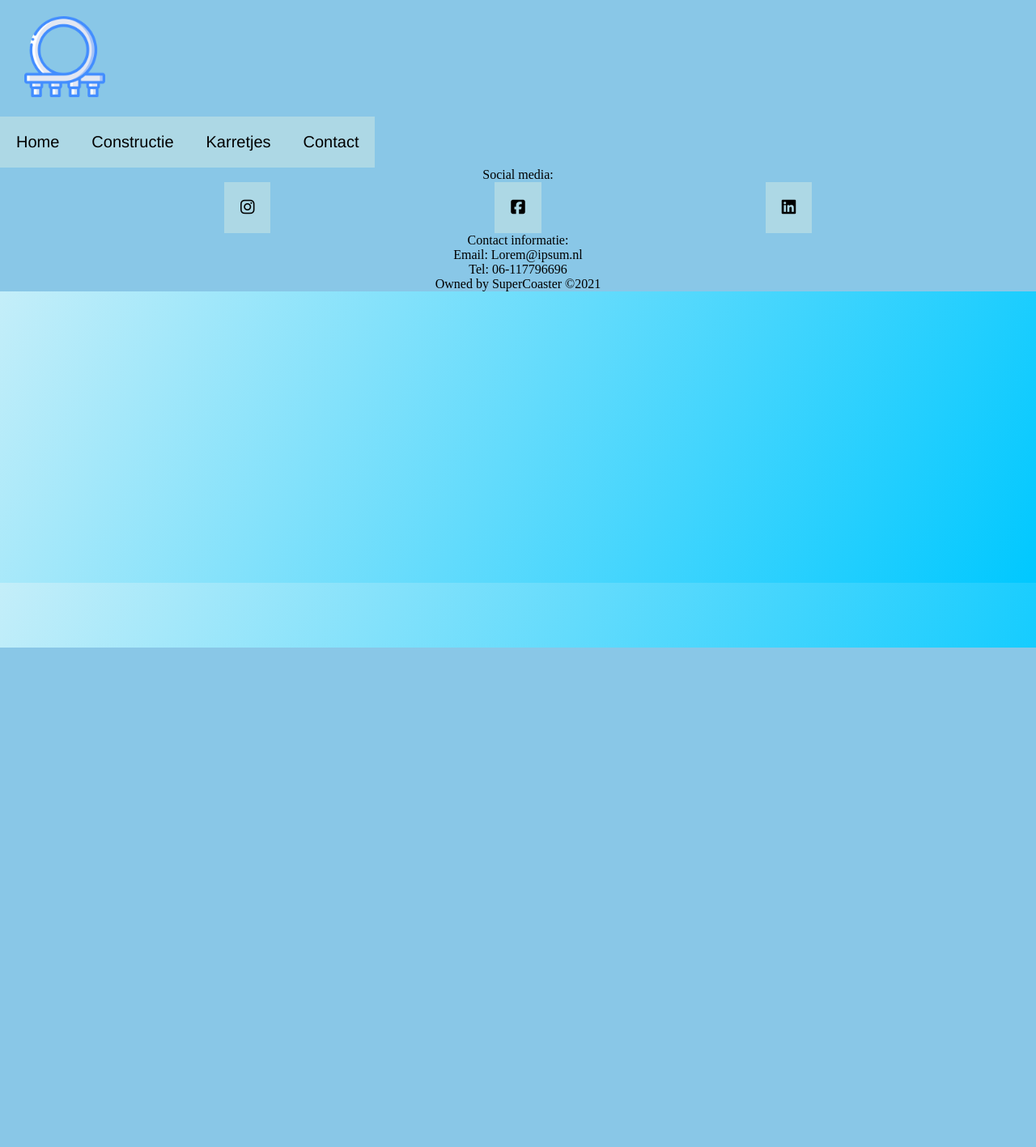
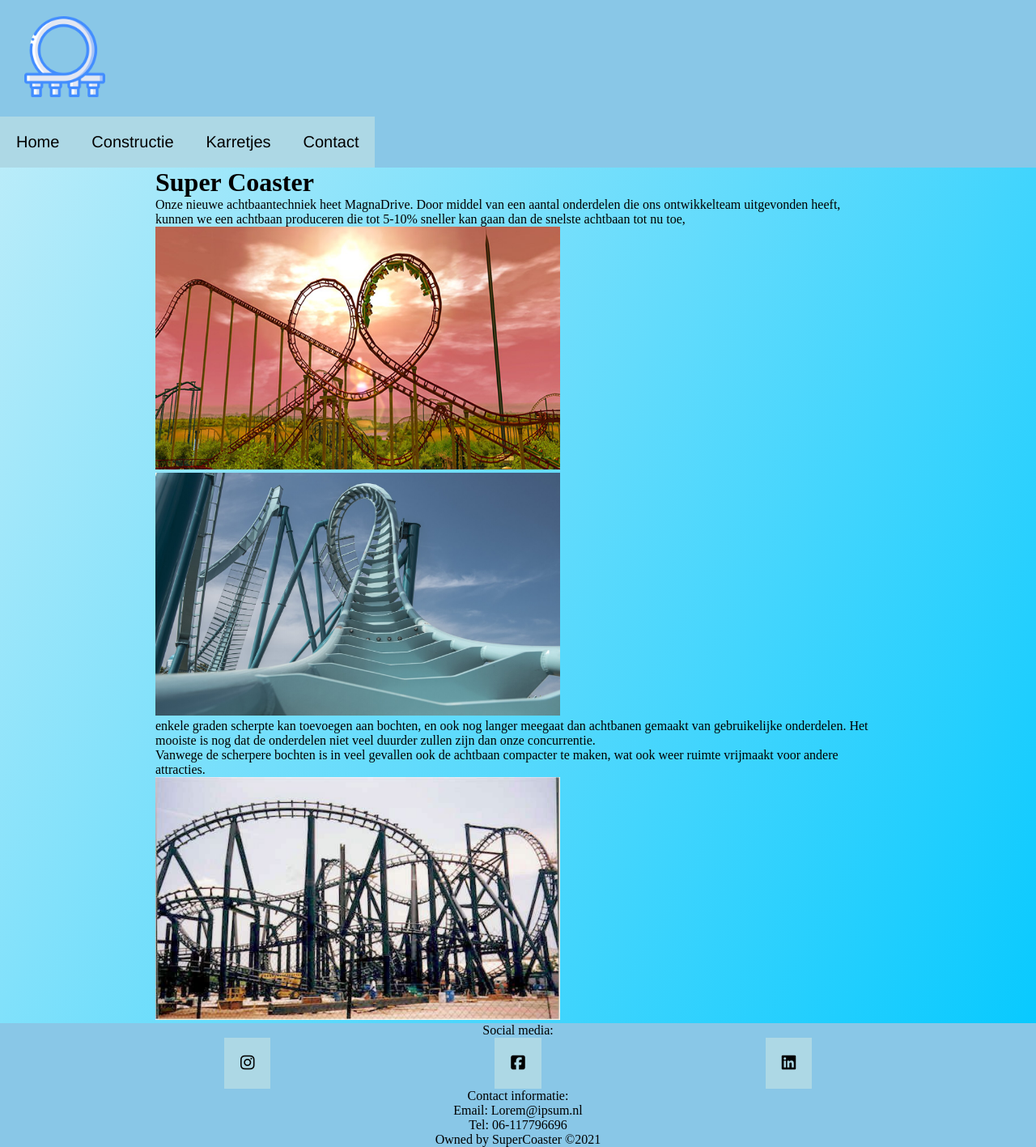
Before and after one commit to Koen-Smit/SuperCoaster-NV, a PHP site: page / in a window 1280 px wide. Shown: the whole page at 81% size. Before the commit the page ends 800 px from the top, so only its background shows below. Run offline with PHP 8.4, Linux system fonts and the light colour scheme; some libraries are stand-ins or nearby versions.

Commit message:
added divs, images and p tags

```diff
--- a/index.php
+++ b/index.php
@@ -6,6 +6,24 @@
   <?php require_once("php/header.php");?>
 
   <div class="wrapper">
+    <main>
+      <div class="supercoaster">
+        <h1 class="h1Home">Super Coaster</h1>
+      </div>
+      <div class="homespan">
+        <div class="homespan1">
+          <p> Onze nieuwe achtbaantechniek heet MagnaDrive. Door middel van een aantal onderdelen die ons ontwikkelteam uitgevonden heeft, kunnen we een achtbaan produceren die tot 5-10% sneller kan gaan dan de snelste achtbaan tot nu toe,</p>
+          <img src="img/plaatje3.jpg"/>
+        </div>
+        <div class="homespan1">
+          <img src="img/plaatje4.jpg"/>
+          <p> enkele graden scherpte kan toevoegen aan bochten, en ook nog langer meegaat dan achtbanen gemaakt van gebruikelijke onderdelen. Het mooiste is nog dat de onderdelen niet veel duurder zullen zijn dan onze concurrentie.</p>
+        </div>
+        <div class="homespan1">
+          <p> Vanwege de scherpere bochten is in veel gevallen ook de achtbaan compacter te maken, wat ook weer ruimte vrijmaakt voor andere attracties.</p>
+          <img src="img/plaatje6.jpg"/>
+        </div>
+      </div>
 
 
     </main>
```
